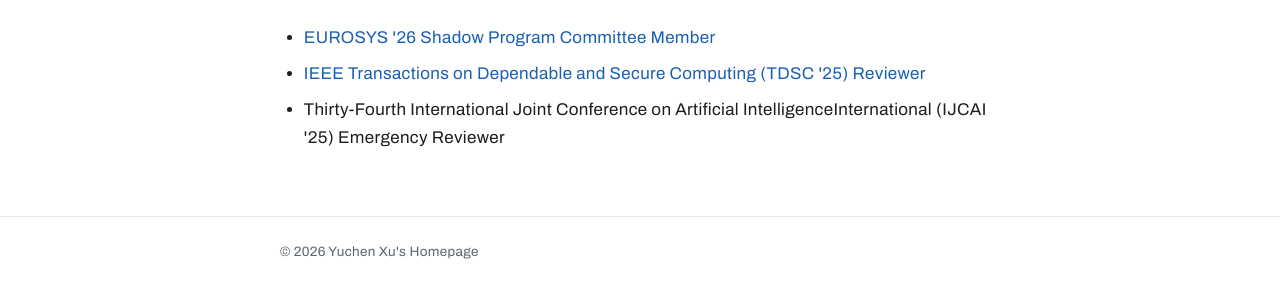
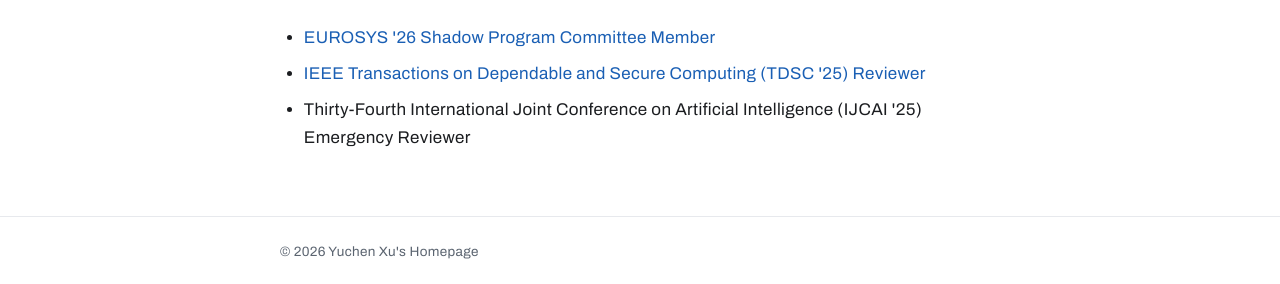
Before and after one commit to xu-yuchen/xu-yuchen.github.io, a Jekyll site: the page built from index.html, in a window 1280 px wide and 900 px high, scrolled down 2640 px. Shown: the part 613-897 px from the top of the window. Built offline with Jekyll 4.4.1, drawn with Linux system fonts in a browser that asks for light colours.

Commit message:
Update services.yml

```diff
--- a/_data/services.yml
+++ b/_data/services.yml
@@ -4,4 +4,4 @@
 
 - title: "<a href=\"https://2026.eurosys.org/shadow-program-committee.html#pc\">EUROSYS '26 Shadow Program Committee Member</a>"
 - title: "<a href=\"https://ieeexplore.ieee.org/stamp/stamp.jsp?tp=&arnumber=11434833\">IEEE Transactions on Dependable and Secure Computing (TDSC '25) Reviewer</a>"
-- title: "Thirty-Fourth International Joint Conference on Artificial IntelligenceInternational (IJCAI '25) Emergency Reviewer"
+- title: "Thirty-Fourth International Joint Conference on Artificial Intelligence (IJCAI '25) Emergency Reviewer"
```
